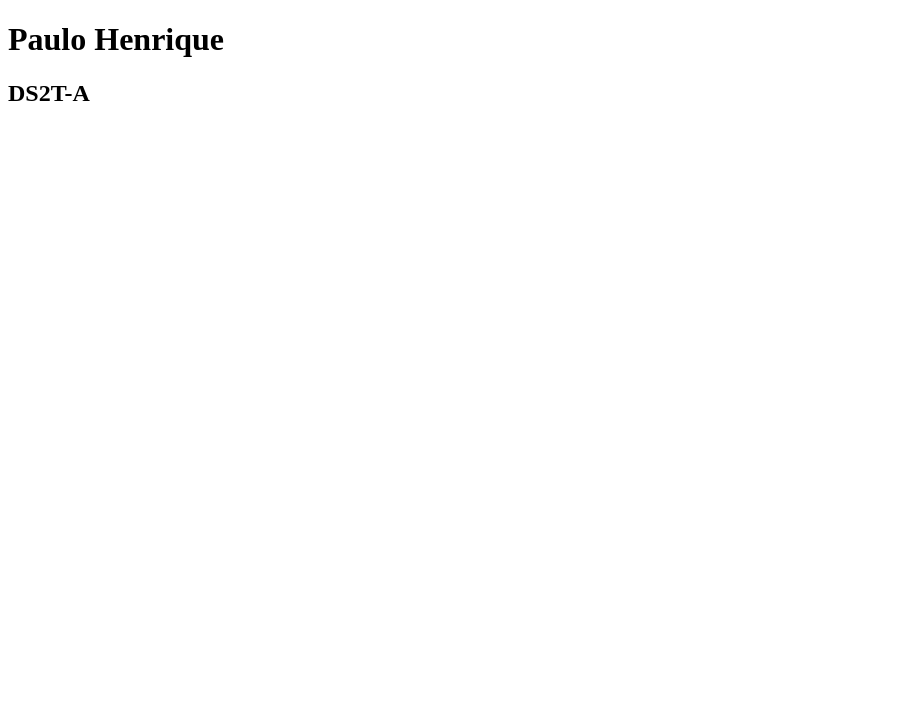
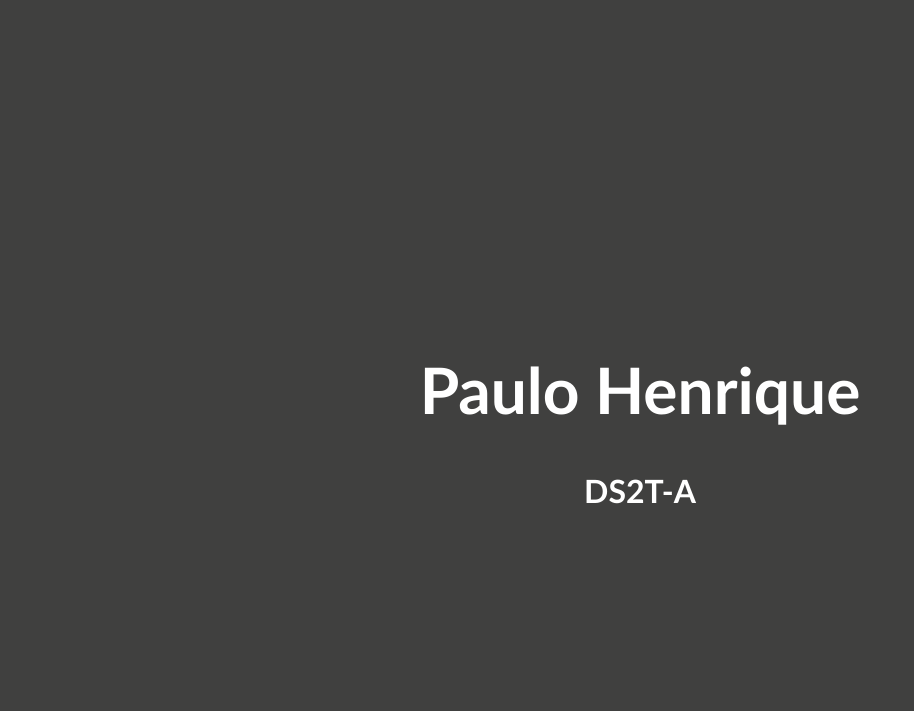
Before and after one commit to Pauloh8755/DS2T-A, a plain HTML site: page index.html in a window 1280 px wide. Shown: the whole page, without its empty margins (0-914 px from the left). Drawn offline with Linux system fonts and the light colour scheme.

Commit message:
versão 1.1

```diff
--- a/index.html
+++ b/index.html
@@ -3,10 +3,13 @@
 <head>
     <meta charset="UTF-8">
     <meta name="viewport" content="width=device-width, initial-scale=1.0">
+    <link rel="stylesheet" type="text/css" href="style/style.css">
     <title>Document</title>
 </head>
 <body>
-    <h1> Paulo Henrique</h1>
-    <h2>DS2T-A</h2>
+    <div class="container-nome">
+        <h1> Paulo Henrique</h1>
+        <h2>DS2T-A</h2>
+    </div>
 </body>
 </html>
--- a/style/style.css
+++ b/style/style.css
@@ -0,0 +1,19 @@
+body{
+    background-color: #40403f;
+}
+.container-nome{
+    width: 600px;
+    height: 400px;
+    padding-top: 300px;
+    margin-left: auto;
+    margin-right: auto;
+}
+h1,h2{
+    font-family: calibri;
+    text-align: center;
+    font-size: 4rem;
+    color: white;
+}
+h2{
+    font-size: 2rem;;
+}
```
